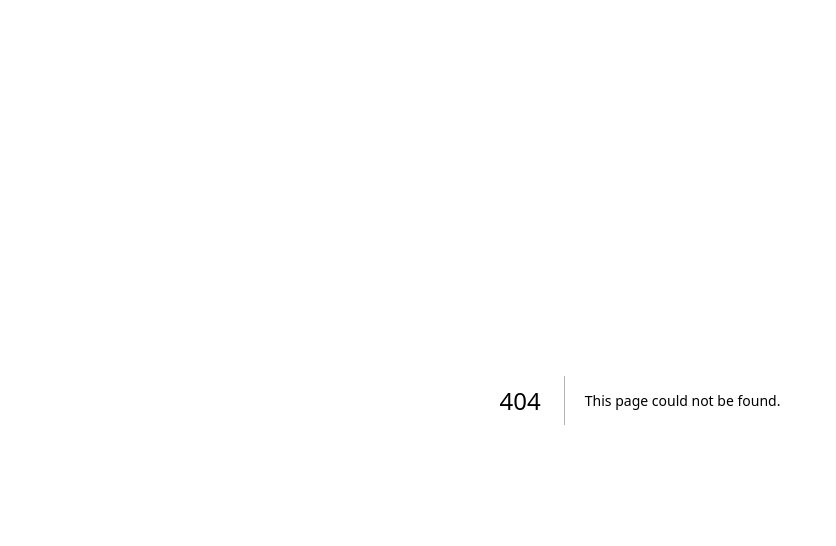
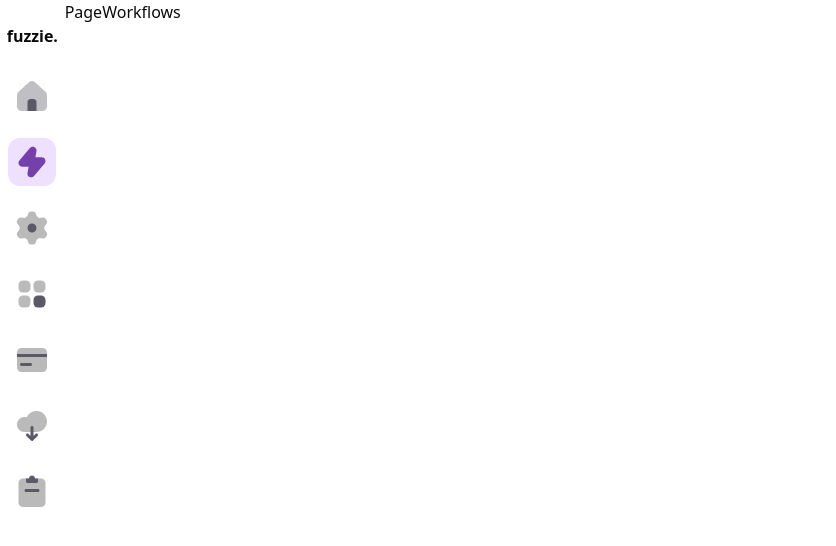
Before and after one commit to taufeeq-ahmed/fuzzie-automation-builder, a Next.js app: page /workflows in a window 1280 px wide. Before the commit this address had no page. Shown: the top 546 px of the page, without its empty margins (0-836 px from the left). Built offline with nearby package versions, Linux system fonts and the light colour scheme.

Commit message:
pages made

```diff
--- /dev/null
+++ b/src/app/(main)/(pages)/billing/page.tsx
@@ -0,0 +1,9 @@
+import React from 'react'
+
+function PageBillings() {
+  return (
+    <div>PageBillings</div>
+  )
+}
+
+export default PageBillings
--- /dev/null
+++ b/src/app/(main)/(pages)/connections/page.tsx
@@ -0,0 +1,9 @@
+import React from 'react'
+
+function PageConnections() {
+  return (
+    <div>PageConnections</div>
+  )
+}
+
+export default PageConnections
--- /dev/null
+++ b/src/app/(main)/(pages)/settings/page.tsx
@@ -0,0 +1,9 @@
+import React from 'react'
+
+function PageSettings() {
+  return (
+    <div>PageSettings</div>
+  )
+}
+
+export default PageSettings
--- /dev/null
+++ b/src/app/(main)/(pages)/workflows/page.tsx
@@ -0,0 +1,9 @@
+import React from 'react'
+
+function PageWorkflows() {
+  return (
+    <div>PageWorkflows</div>
+  )
+}
+
+export default PageWorkflows
--- a/src/components/global/sidebar.tsx
+++ b/src/components/global/sidebar.tsx
@@ -6,7 +6,6 @@ import { Tooltip, TooltipContent, TooltipProvider, TooltipTrigger } from '../ui/
 import { menuOptions } from '@/lib/constants'
 import clsx from 'clsx'
 import { usePathname } from 'next/navigation'
-
 
 function Sidebar() {
   const pathName = usePathname()
```
